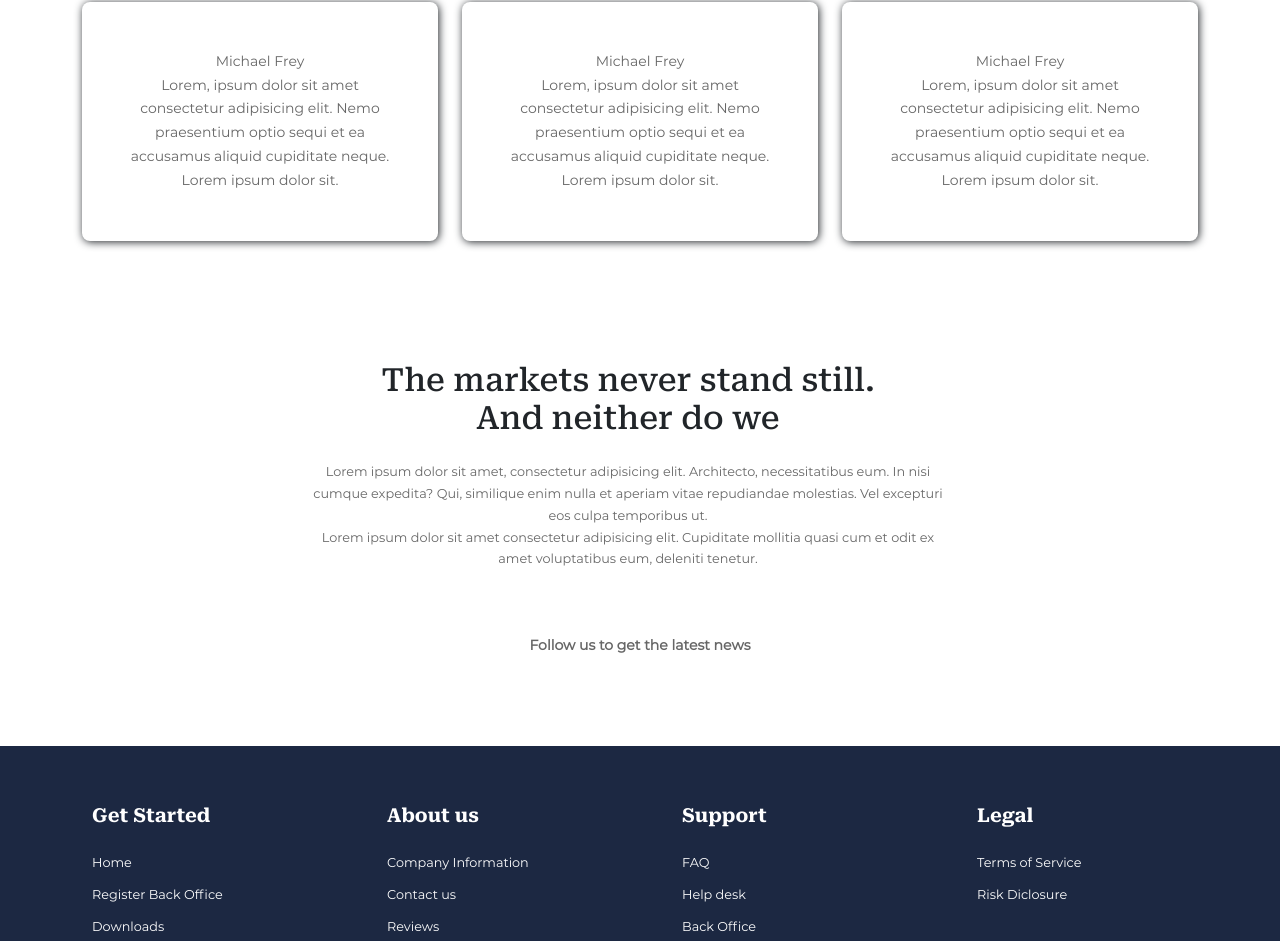
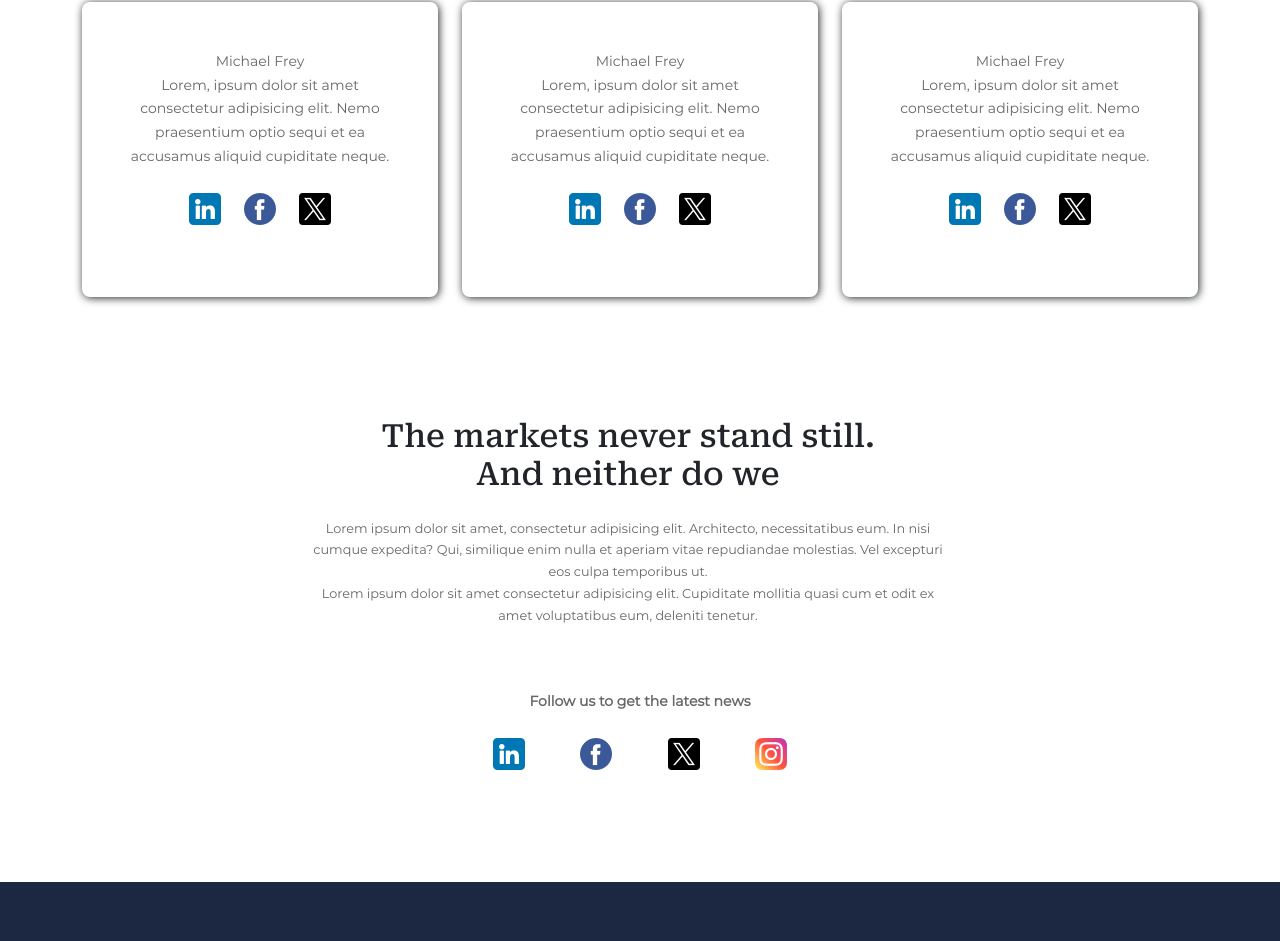
Before and after one commit to akashm2401/ttfx, a React (Create React App) app: page /about in a window 1280 px wide. Shown: the part 1131-2072 px from the top of the page. Built offline with nearby package versions, Linux system fonts and the light colour scheme; a web font is replaced by a local one.

Commit message:
social media icons on about page

```diff
--- a/src/pages/AboutPage/AboutPage.js
+++ b/src/pages/AboutPage/AboutPage.js
@@ -81,9 +81,14 @@
                 <div className="about-member-info-box p-5 text-center">
                   <p className="about-member-name">Michael Frey</p>
                   <p className="about-member-info">Lorem, ipsum dolor sit amet consectetur adipisicing elit. Nemo praesentium optio sequi et ea accusamus aliquid cupiditate neque.</p>
-                  <p className="about-member-socials">
+                  {/* <p className="about-member-socials">
                     Lorem ipsum dolor sit.
-                  </p>
+                  </p> */}
+                  <div className='d-flex px-5 my-4 justify-content-around'>
+                    <i><img src={require('../../assets/ico/linkedin.png')} alt="" /></i>
+                    <i><img src={require('../../assets/ico/facebook.png')} alt="" height={32} /></i>
+                    <i><img src={require('../../assets/ico/twitter.png')} alt="" /></i>
+                  </div>
                 </div>
               </div>
 
@@ -91,9 +96,14 @@
                 <div className="about-member-info-box p-5 text-center">
                   <p className="about-member-name">Michael Frey</p>
                   <p className="about-member-info">Lorem, ipsum dolor sit amet consectetur adipisicing elit. Nemo praesentium optio sequi et ea accusamus aliquid cupiditate neque.</p>
-                  <p className="about-member-socials">
+                  {/* <p className="about-member-socials">
                     Lorem ipsum dolor sit.
-                  </p>
+                  </p> */}
+                  <div className='d-flex px-5 my-4 justify-content-around'>
+                    <i><img src={require('../../assets/ico/linkedin.png')} alt="" /></i>
+                    <i><img src={require('../../assets/ico/facebook.png')} alt="" height={32} /></i>
+                    <i><img src={require('../../assets/ico/twitter.png')} alt="" /></i>
+                  </div>
                 </div>
               </div>
 
@@ -101,9 +111,14 @@
                 <div className="about-member-info-box p-5 text-center">
                   <p className="about-member-name">Michael Frey</p>
                   <p className="about-member-info">Lorem, ipsum dolor sit amet consectetur adipisicing elit. Nemo praesentium optio sequi et ea accusamus aliquid cupiditate neque.</p>
-                  <p className="about-member-socials">
+                  {/* <p className="about-member-socials">
                     Lorem ipsum dolor sit.
-                  </p>
+                  </p> */}
+                  <div className='d-flex px-5 my-4 justify-content-around'>
+                    <i><img src={require('../../assets/ico/linkedin.png')} alt="" /></i>
+                    <i><img src={require('../../assets/ico/facebook.png')} alt="" height={32} /></i>
+                    <i><img src={require('../../assets/ico/twitter.png')} alt="" /></i>
+                  </div>
                 </div>
               </div>
 
@@ -118,6 +133,14 @@
 
               <div className="about-social-links text-center my-3">
                 <p>Follow us to get the latest news</p>
+                <div className='d-flex px-5 my-4 justify-content-around'
+                    style={{"width": "40%", "margin": "auto"}}
+                  >
+                  <i><img src={require('../../assets/ico/linkedin.png')} alt="" /></i>
+                  <i><img src={require('../../assets/ico/facebook.png')} alt="" height={32} /></i>
+                  <i><img src={require('../../assets/ico/twitter.png')} alt="" /></i>
+                  <i><img src={require('../../assets/ico/instagram.png')} alt="" height={32} /></i>
+                </div>
               </div>
             </div>
           </div>
```
Also changed, not shown: src/assets/ico/linkedin.png (added), src/assets/ico/twitter.png (added).
